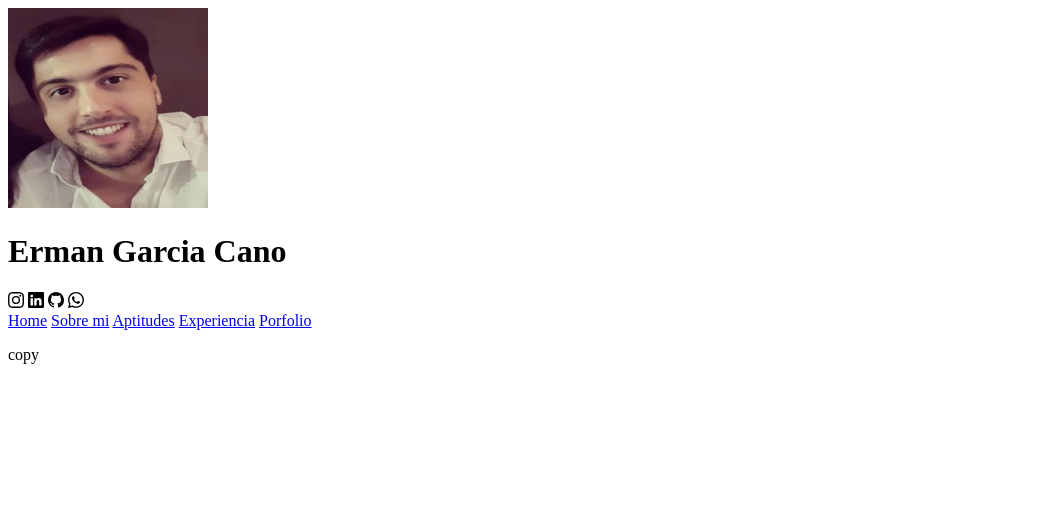
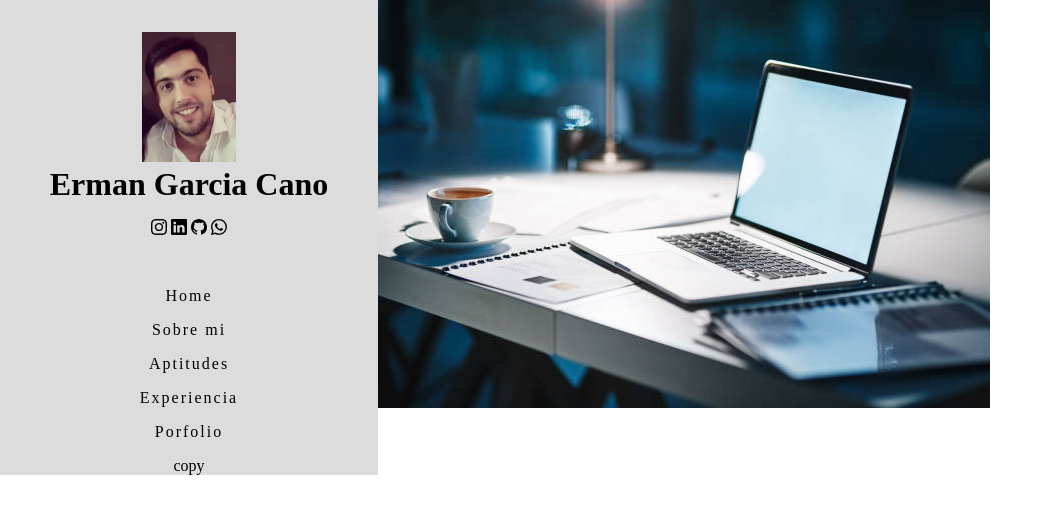
Before and after one commit to Ermangc/CV-Web, a website: page html/index.html in a window 1280 px wide. Shown: the whole page, without its empty margins (0-1053 px from the left). Drawn offline with Linux system fonts and the light colour scheme.

Commit message:
empezando con css

```diff
--- /dev/null
+++ b/css/style.css
@@ -0,0 +1,33 @@
+*{
+    margin: 0%;
+}
+.contenedor-principal{
+    display: flex;
+    text-align: center;
+}
+
+.contenedor-izquierdo{
+    background-color: gainsboro;
+    max-width: 40%;
+}
+
+.contenedor-perfil{
+    padding: 1em;
+    margin: 1em;
+}
+
+.redes-sociales{
+    padding: 1em;
+}
+
+.menu a{
+    display: block;
+    margin: 1em;
+    text-decoration: none;
+    color: black;
+    letter-spacing: 2px;
+}
+
+.contenedor.derecha{
+    max-width: 60%;
+}
--- a/html/index.html
+++ b/html/index.html
@@ -5,12 +5,13 @@
     <meta http-equiv="X-UA-Compatible" content="IE=edge"npm i bootstrap-icons>
     <meta name="viewport" content="width=device-width, initial-scale=1.0">
     <title>Erman Garcia Cano</title>
+    <link rel="stylesheet" href="/css/style.css">
 </head>
 <body>
     <main class="contenedor-principal">
         <div class="contenedor-izquierdo">
             <div class="contenedor-perfil">
-                <img src="/img/imagen perfil cv.jpeg" alt="cara de erman garcia cano" width="200px" height="200px">
+                <img src="/img/imagen perfil cv.jpeg" alt="cara de erman garcia cano" width="30%" height="30%">
                 <h1>Erman Garcia Cano</h1>
                 <div class="redes-sociales">
                     <i class="fab fa-instagram"><svg xmlns="http://www.w3.org/2000/svg" width="16" height="16" fill="currentColor" class="bi bi-instagram" viewBox="0 0 16 16">
@@ -38,6 +39,9 @@
                 <p>copy</p>
             </div>
         </div>
+        <div class="contenedor-derecha">
+            <img src="/img/istockphoto-1251629816-612x612.jpg" alt="imagen de desarrollo web">
+        </div>
     </main>
 </body>
 </html>
```
